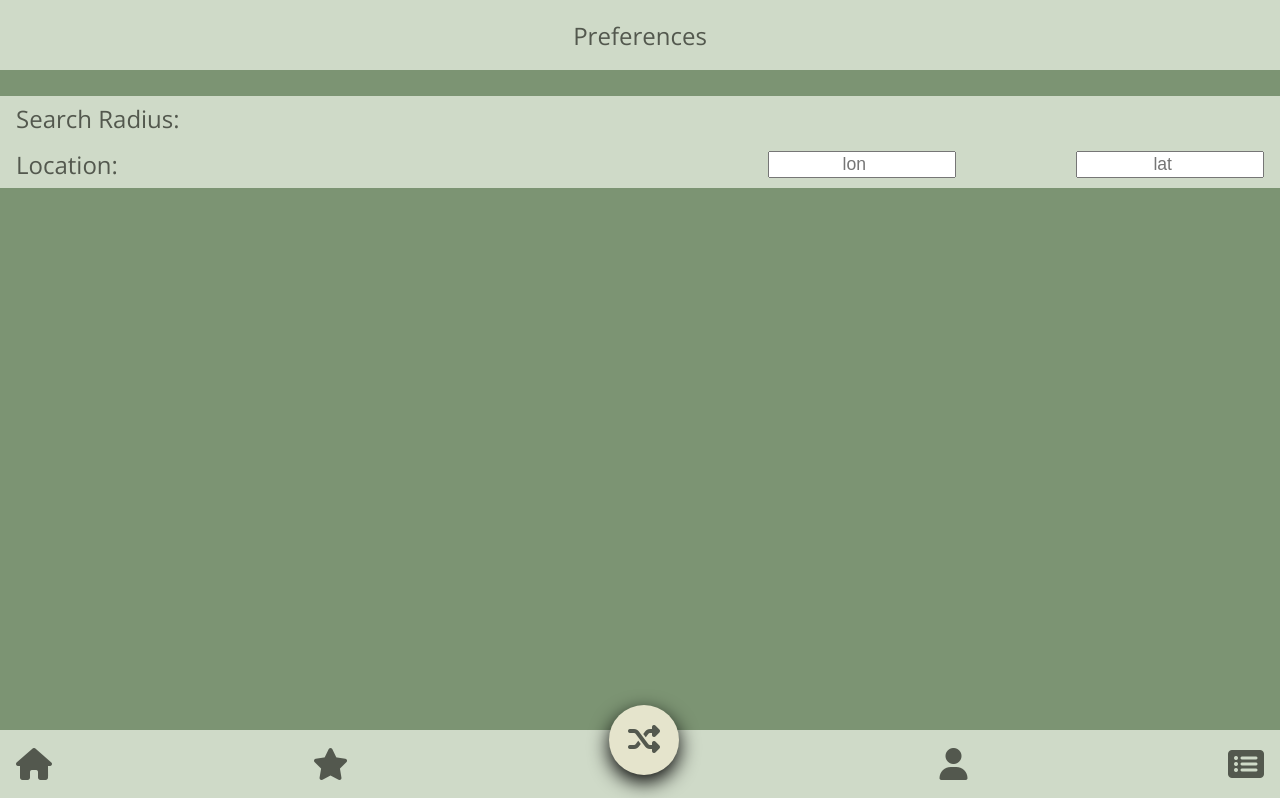
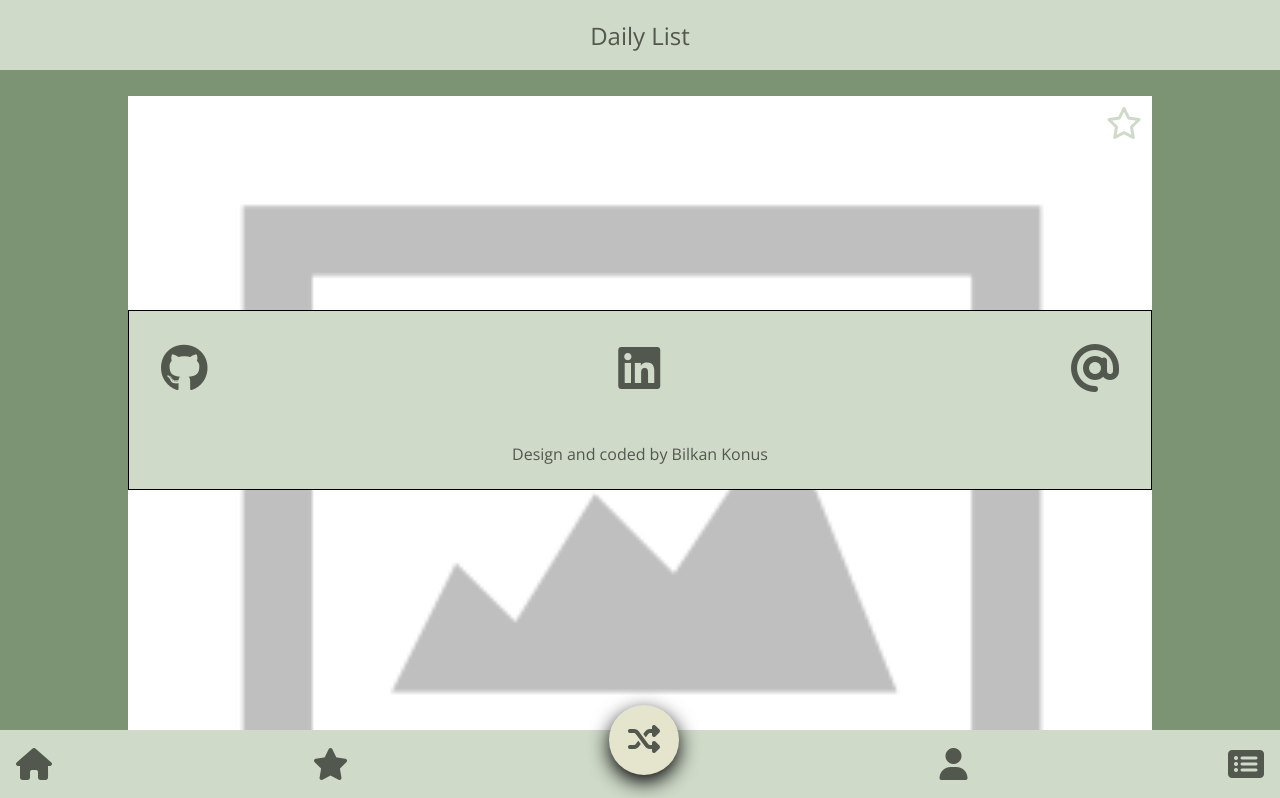
Before and after one commit to bilkn/naturama, a React app: page /daily-place-list in a window 1280 px wide. Shown: the top 798 px of the page. Built offline with nearby package versions, Linux system fonts and the light colour scheme.

Commit message:
feat: add contact component

```diff
--- a/src/components/App/App.js
+++ b/src/components/App/App.js
@@ -2,6 +2,7 @@ import React from 'react';
 import { Route, BrowserRouter as Router, Switch } from 'react-router-dom';
 import 'regenerator-runtime/runtime.js';
 import AppHead from '../AppHead/AppHead';
+import Contact from '../Contact/Contact';
 import DailyPlaceList from '../DailyPlaceList/DailyPlaceList';
 import Favourites from '../Favourites/Favourites';
 import FullscreenPicture from '../FullScreenPicture/FullScreenPicture';
@@ -21,15 +22,15 @@ function App() {
           <PlaceProvider>
             <AppHead />
             <Router>
-           {/*    <Route exact path="/" component={Home}></Route>
+              <Route exact path="/" component={Home}></Route>
               <Route path="/favourites" component={Favourites}></Route>
               <Route path="/profile" component={Profile}></Route>
               <Route
                 path="/daily-place-list"
                 component={DailyPlaceList}
-              ></Route> */}
-             <Preferences />
+              ></Route>
               <MobileNav />
+              <Contact/>
             </Router>
           </PlaceProvider>
         </UserProvider>
--- /dev/null
+++ b/src/components/Contact/Contact.js
@@ -0,0 +1,31 @@
+import React from 'react';
+import "./Contact.scss";
+function Contact() {
+  return (
+    <div className="contact">
+      <ul className="contact-list">
+        <li className="contact-list__item">
+          <a href="#" className="contact-list__link">
+            <i className="fab fa-github contact-list__icon"></i>
+          </a>
+        </li>
+        <li className="contact-list__item">
+          <a href="#" className="contact-list__link">
+            <i
+              className="fa fa-linkedin-square contact-list__icon"
+              aria-hidden="true"
+            ></i>
+          </a>
+        </li>
+        <li className="contact-list__item">
+          <a href="#" className="contact-list__link">
+            <i className="fas fa-at contact-list__icon"></i>
+          </a>
+        </li>
+      </ul>
+      <p className="contact__signature">Design and coded by Bilkan Konus </p>
+    </div>
+  );
+}
+
+export default Contact;
--- /dev/null
+++ b/src/components/Contact/Contact.scss
@@ -0,0 +1,25 @@
+@import '../../styles/mixins';
+@import '../../styles/variables';
+.contact {
+  @include CenteredAndFixedElement(80%, 180px);
+  background: $sec-color;
+  border: 1px solid black;
+  color: $icon-color;
+  display: flex;
+  flex-direction: column;
+  justify-content: space-between;
+  padding: 1.5rem 2rem;
+  // contact__signature
+  &__signature {
+      text-align: center;
+  }
+}
+
+.contact-list {
+    display: flex;
+    justify-content: space-between;
+  &__link {
+    color: $icon-color;
+    font-size: $social-icon-font-size;
+  }
+}
--- a/src/components/PlaceDetails/PlaceDetails.scss
+++ b/src/components/PlaceDetails/PlaceDetails.scss
@@ -6,7 +6,7 @@
   box-shadow: 0 8px 15px #1b1b1b;
   display: flex;
   justify-content: space-between;
-  margin-top: -4px;
+  margin-top: -5px;
   padding: 0.8rem 1rem;
 }
 
--- a/src/components/Preferences/Preferences.scss
+++ b/src/components/Preferences/Preferences.scss
@@ -1,6 +1,9 @@
 @import '../../styles/variables';
 .preferences {
-  padding: $mobile-page-padding;
+  background: $profile-bg-color;
+  height: 70vh;
+  margin-top: 7rem;
+  padding-top: 2rem;
   // preferences__map-options-list
   &__map-options-list {
     color: $icon-color;
--- a/src/components/SearchRadiusItem/SearchRadiusItem.js
+++ b/src/components/SearchRadiusItem/SearchRadiusItem.js
@@ -6,10 +6,11 @@ function SearchRadiusItem() {
       <label htmlFor="search-radius" className="search-radius-item__label">
         Search Radius:
       </label>
-    {/*   <input
+      {/* <input
         id="search-radius"
         type="number"
         className="search-radius-item__input"
+        value = "50000"
       /> */}
     </li>
   );
--- a/src/components/SearchRadiusItem/SearchRadiusItem.scss
+++ b/src/components/SearchRadiusItem/SearchRadiusItem.scss
@@ -4,7 +4,6 @@
   @include PreferencesItemStyle;
 
   &__label {
-
   }
   // search-radius-item__input
   &__input {
--- a/src/styles/_variables.scss
+++ b/src/styles/_variables.scss
@@ -13,3 +13,4 @@ $tablet-nav-height: 70px;
 $tablet-page-padding: 8rem 0 $tablet-nav-height+15px 0;
 $person-img-size: 90px;
 $common-icon-font-size: 2rem;
+$social-icon-font-size: 3rem;
```
